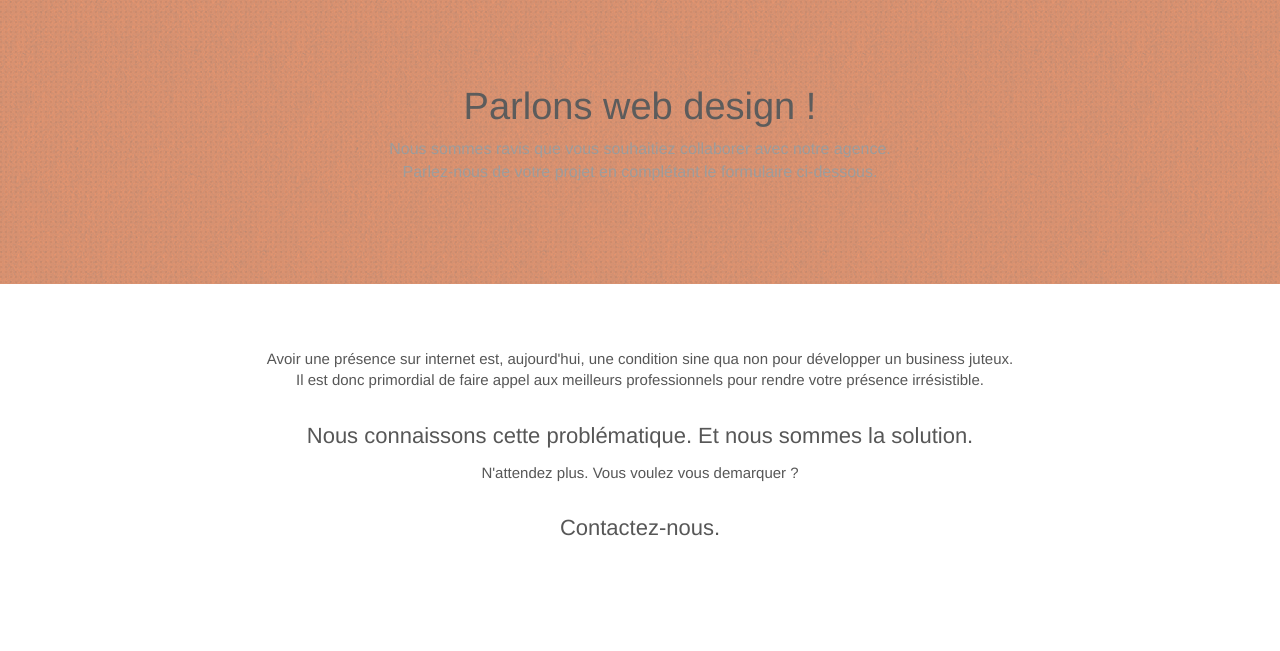
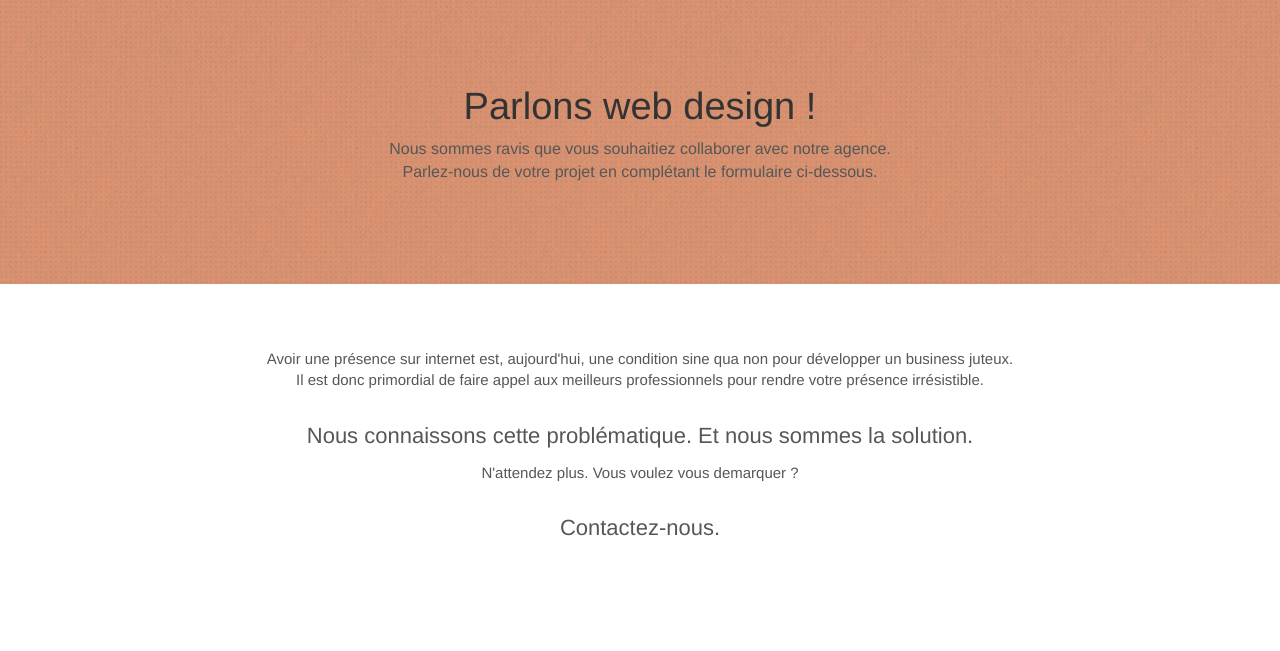
Before and after one commit to fredgAKA/La-Panthere, a plain HTML site: page contact.html in a window 1280 px wide. Shown: the part 128-779 px from the top of the page. Drawn offline with Linux system fonts and the light colour scheme.

Commit message:
Update style.css

```diff
--- a/style.css
+++ b/style.css
@@ -697,7 +697,7 @@ a {
 p {
     font-size: 16px;
 }
-.textIn {
+.tcwhite-New {
     color: white!important;
     filter: brightness(1.8);
 }
```
